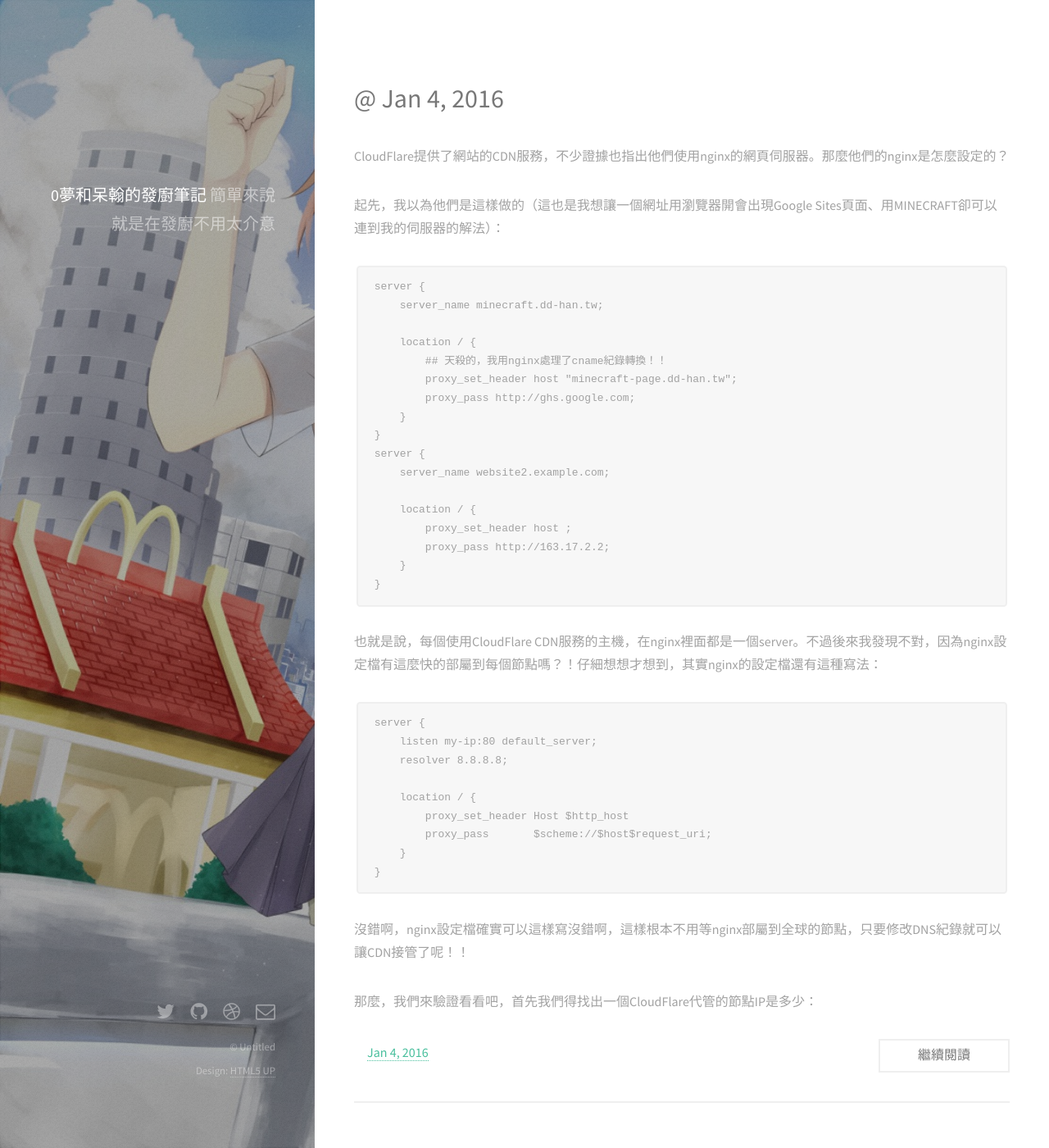
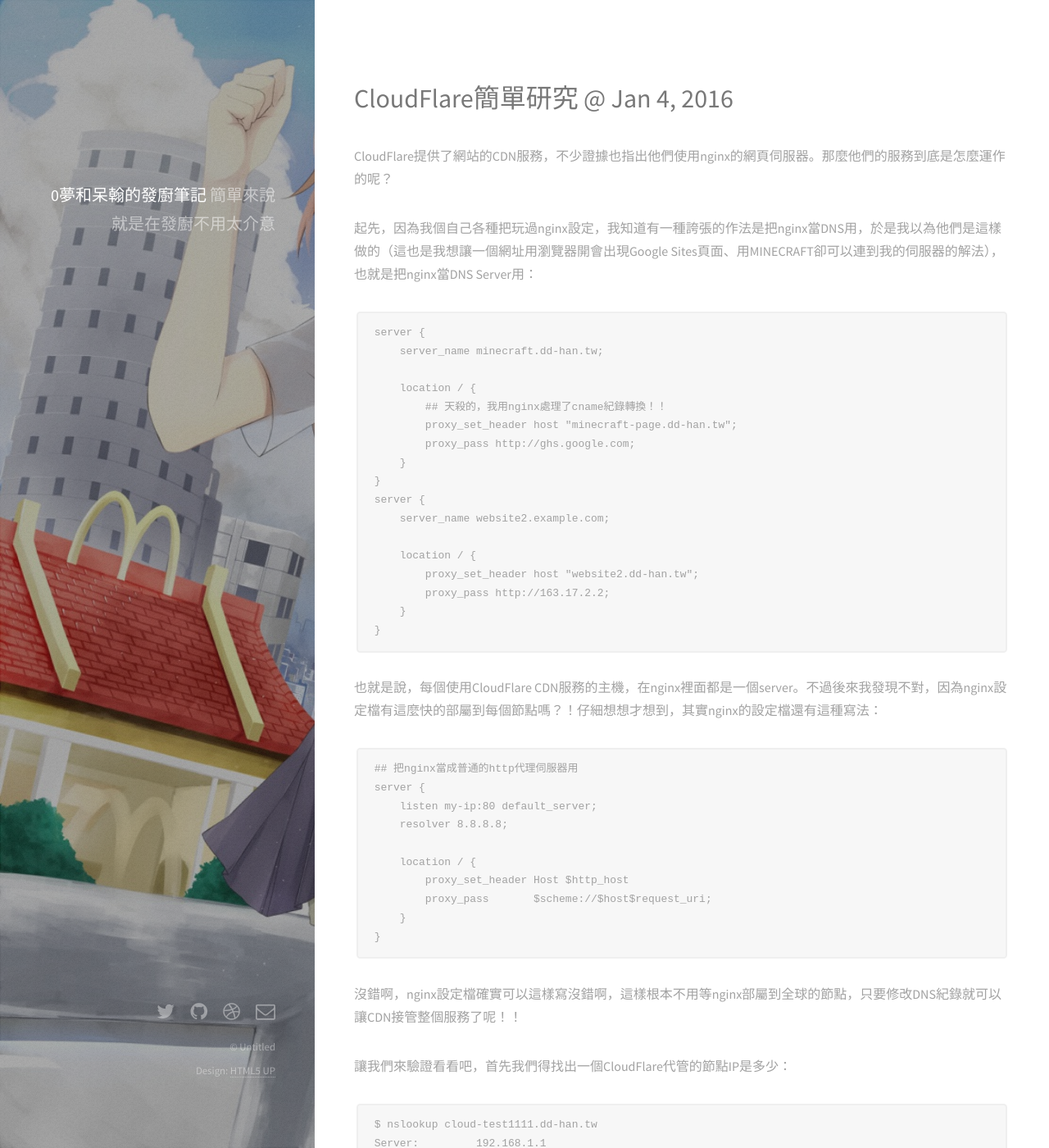
Before and after one commit to 0mu-Project/blog, a Jekyll site: the page built from index.html, in a window 1280 px wide and 1400 px high. Shown: the whole window at 82% size. Built offline with Jekyll 4.4.1, drawn with Linux system fonts in a browser that asks for light colours; the list of posts is cut into pages by our own code; some of the changed text lies outside the part shown.

Commit message:
add_new_posts_2016-01-04-cloudflare-i-know

```diff
--- a/_posts/2016-01-04-cloudflare-i-know.markdown
+++ b/_posts/2016-01-04-cloudflare-i-know.markdown
@@ -1,6 +1,6 @@
 ---
 layout: post
-title:  ""
+title:  "CloudFlare簡單研究"
 date: 2016-01-04 01:28:00
 ---
 <!--
@@ -10,9 +10,9 @@
 date:   20xx-xx-xx xx:xx:xx
 -->
 <!-- 內文  -->
-CloudFlare提供了網站的CDN服務，不少證據也指出他們使用nginx的網頁伺服器。那麼他們的nginx是怎麼設定的？
+CloudFlare提供了網站的CDN服務，不少證據也指出他們使用nginx的網頁伺服器。那麼他們的服務到底是怎麼運作的呢？
 
-起先，我以為他們是這樣做的（這也是我想讓一個網址用瀏覽器開會出現Google Sites頁面、用MINECRAFT卻可以連到我的伺服器的解法）：
+起先，因為我個自己各種把玩過nginx設定，我知道有一種誇張的作法是把nginx當DNS用，於是我以為他們是這樣做的（這也是我想讓一個網址用瀏覽器開會出現Google Sites頁面、用MINECRAFT卻可以連到我的伺服器的解法），也就是把nginx當DNS Server用：
 
     server {
         server_name minecraft.dd-han.tw;
@@ -27,13 +27,14 @@
         server_name website2.example.com;
 
         location / {
-            proxy_set_header host ;
+            proxy_set_header host "website2.dd-han.tw";
             proxy_pass http://163.17.2.2;
         }
     }
 
 也就是說，每個使用CloudFlare CDN服務的主機，在nginx裡面都是一個server。不過後來我發現不對，因為nginx設定檔有這麼快的部屬到每個節點嗎？！仔細想想才想到，其實nginx的設定檔還有這種寫法：
 
+    ## 把nginx當成普通的http代理伺服器用
     server {
         listen my-ip:80 default_server;
         resolver 8.8.8.8;
@@ -45,6 +46,25 @@
     }
 
 
-沒錯啊，nginx設定檔確實可以這樣寫沒錯啊，這樣根本不用等nginx部屬到全球的節點，只要修改DNS紀錄就可以讓CDN接管了呢！！
+沒錯啊，nginx設定檔確實可以這樣寫沒錯啊，這樣根本不用等nginx部屬到全球的節點，只要修改DNS紀錄就可以讓CDN接管整個服務了呢！！
 
-那麼，我們來驗證看看吧，首先我們得找出一個CloudFlare代管的節點IP是多少：
+讓我們來驗證看看吧，首先我們得找出一個CloudFlare代管的節點IP是多少：
+
+    $ nslookup cloud-test1111.dd-han.tw
+    Server:         192.168.1.1
+    Address:        192.168.1.1#53
+
+    Non-authoritative answer:
+    Name:   cloud-home.dd-han.tw
+    Address: 104.18.45.37
+    Name:   cloud-home.dd-han.tw
+    Address: 104.18.44.37
+
+
+這個範例我們找出我們身邊的CloudFlare節點IP是104.18.45.37跟104.18.44.37，接著我們再用curl指令測試看看：
+
+    curl "http://104.18.45.37/" -H "Host: test1111.dd-han.tw"
+
+結果我沒有在CloudFlare中設定test1111.dd-han.tw要經過他們的CDN服務，但是跑了上述的指令，卻出現了test1111.dd-han.tw的資料。因此我才發現我整個想錯了，根本不需要什麼都靠nginx去做啊，有些東西直接用DNS去做就好啦！
+
+今天的研究結論：不用什麼東西都靠Layer 7的http協定做，有時候DNS也可以做不少事情！
```
